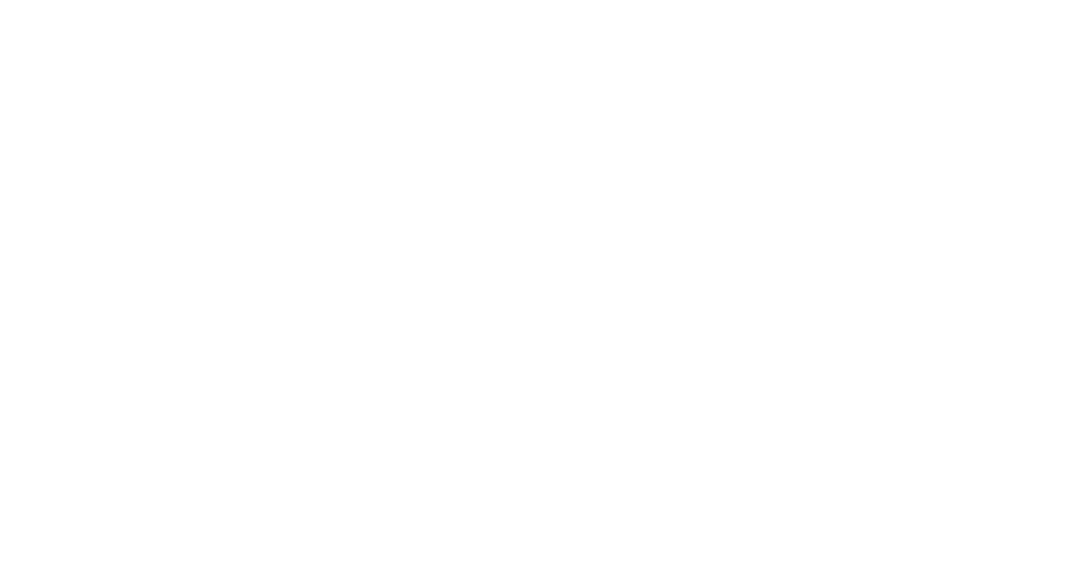
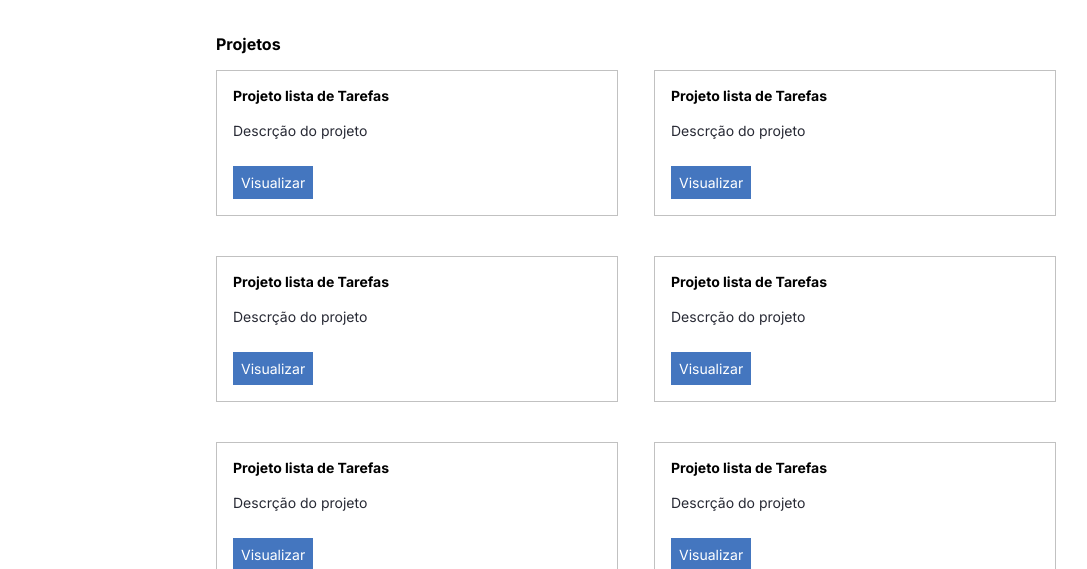
Before and after one commit to dayaneglsantos/Introducao-CssInJs-React, a React (Create React App) app: page / in a window 1280 px wide. Shown: the part 383-952 px from the top of the page, without its empty margins (96-1183 px from the left). Before the commit the page ends 800 px from the top, so only its background shows below. Built offline with nearby package versions, Linux system fonts and the light colour scheme.

Commit message:
Criando a seção de projetos e o componente projeto

```diff
--- /dev/null
+++ b/src/components/Projeto/index.tsx
@@ -0,0 +1,13 @@
+import Paragrafo from '../Paragrafo'
+import Titulo from '../Titulo'
+import { Card, Link } from './styles'
+
+const Projeto = () => (
+  <Card>
+    <Titulo>Projeto lista de Tarefas</Titulo>
+    <Paragrafo>Descrção do projeto</Paragrafo>
+    <Link>Visualizar</Link>
+  </Card>
+)
+
+export default Projeto
--- /dev/null
+++ b/src/components/Projeto/styles.ts
@@ -0,0 +1,15 @@
+import styled from 'styled-components'
+
+export const Card = styled.div`
+  border: 1px solid #c1c1c1;
+  padding: 16px;
+`
+export const Link = styled.a`
+  padding: 8px;
+  color: #fff;
+  background-color: #4476bf;
+  font-size: 14px;
+  text-decoration: none;
+  display: inline-block;
+  margin-top: 24px;
+`
--- a/src/containers/Projetos/index.tsx
+++ b/src/containers/Projetos/index.tsx
@@ -1,8 +1,36 @@
+import Projeto from '../../components/Projeto'
 import Titulo from '../../components/Titulo'
+import { Lista } from './styles'
 
 const Projetos = () => (
   <section>
     <Titulo fontSize={16}>Projetos</Titulo>
+    <Lista>
+      <li>
+        <Projeto />
+      </li>
+      <li>
+        <Projeto />
+      </li>
+      <li>
+        <Projeto />
+      </li>
+      <li>
+        <Projeto />
+      </li>
+      <li>
+        <Projeto />
+      </li>
+      <li>
+        <Projeto />
+      </li>
+      <li>
+        <Projeto />
+      </li>
+      <li>
+        <Projeto />
+      </li>
+    </Lista>
   </section>
 )
 
--- /dev/null
+++ b/src/containers/Projetos/styles.ts
@@ -0,0 +1,14 @@
+import styled from 'styled-components'
+
+export const Lista = styled.ul`
+  display: grid;
+  grid-template-columns: 1fr 1fr;
+  column-gap: 36px;
+  row-gap: 40px;
+
+  @media (max-width: 768px) {
+    grid-template-columns: 1fr;
+    column-gap: 0;
+    row-gap: 16px;
+  }
+`
--- a/src/styles.ts
+++ b/src/styles.ts
@@ -7,10 +7,13 @@
     padding: 0;
     box-sizing: border-box;
     font-family: 'Inter', sans-serif;
+    list-style: none;
   }
 
   body {
-    padding-top: 80px
+    padding-top: 80px;
+    padding-bottom: 80px;
+
 
     @media (max-width:768px) {
       padding-top: 16px;
```
